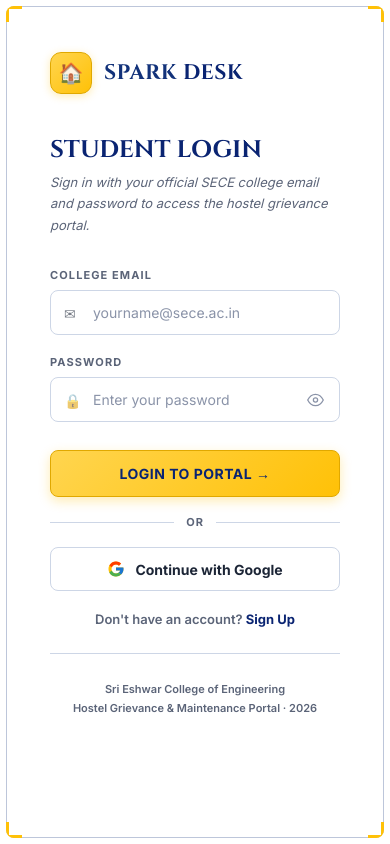
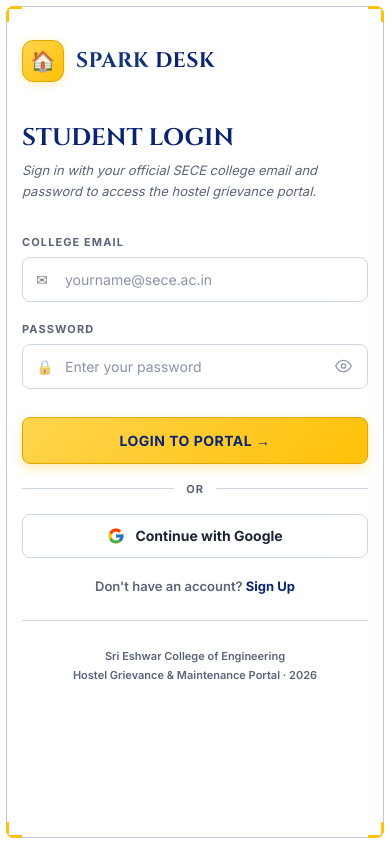
Before and after one commit to Ragul-20/Spark_desk, a Flask app: page / in a window 390 px wide. Run offline with Flask 3, Linux system fonts and the light colour scheme.

Commit message:
Enhance login page responsiveness for mobile devices
Add responsive styles for smaller screens.

```diff
--- a/templates/login.html
+++ b/templates/login.html
@@ -266,6 +266,10 @@
     @media (max-width: 860px) {
       .left { display: none; }
       .right { width: 100%; min-width: 100%; border-left: none; }
+    }
+    @media (max-width: 480px) {
+      .right-content { padding: 40px 22px; }
+      .row { flex-direction: column; gap: 0; }
     }
     @media (max-height: 750px) {
       .left-overlay { padding: 24px 32px; }
```
